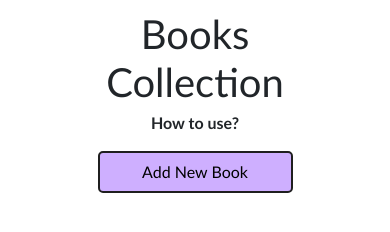
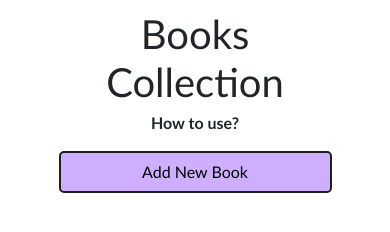
Before and after one commit to dalegacusan/Books-Library, a plain HTML site: page index.html in a window 390 px wide. Drawn offline with nearby package versions, Linux system fonts and the light colour scheme.

Commit message:
Polished Responsiveness

```diff
--- a/public/index.css
+++ b/public/index.css
@@ -185,6 +185,9 @@
     #addBookButton{
         width: 100%;
     }
+    .mainContainer{
+        width: 70%;
+    }
     .modal-content{
         width: 80%;
     }
```
